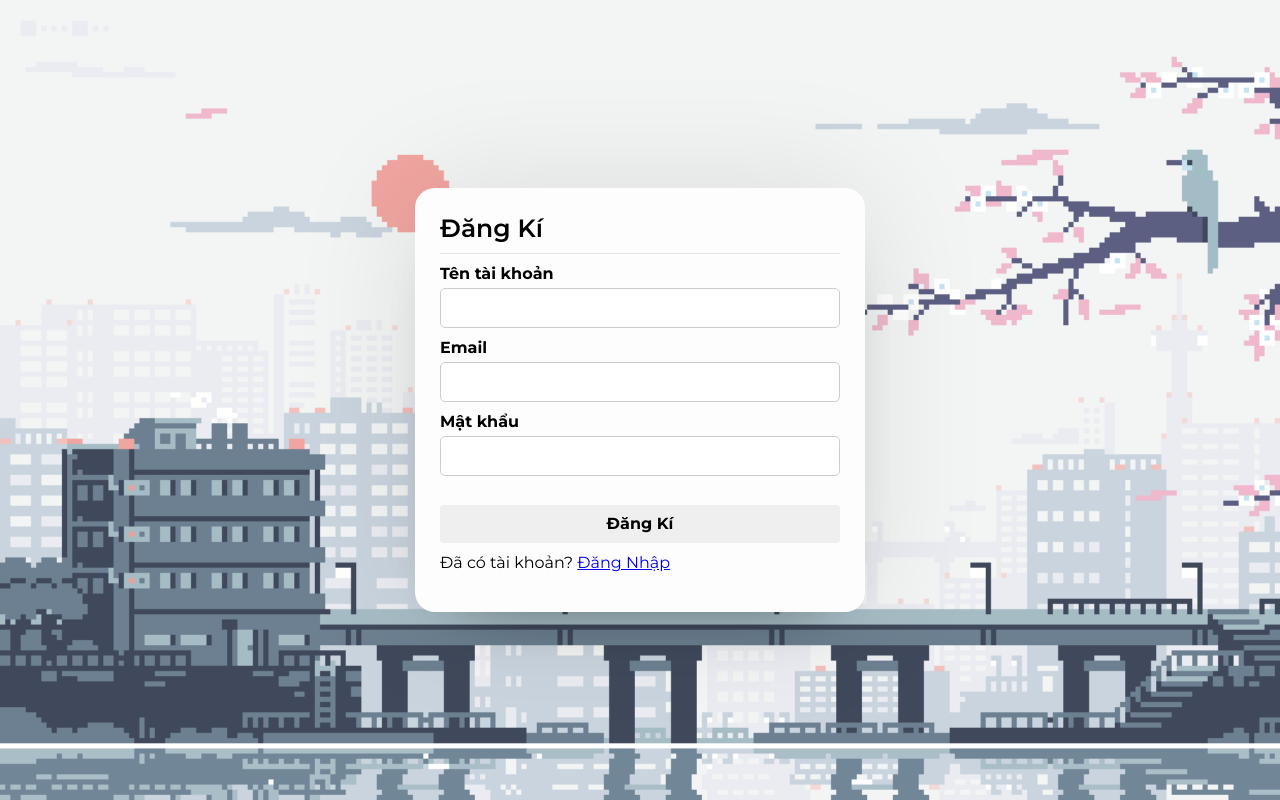
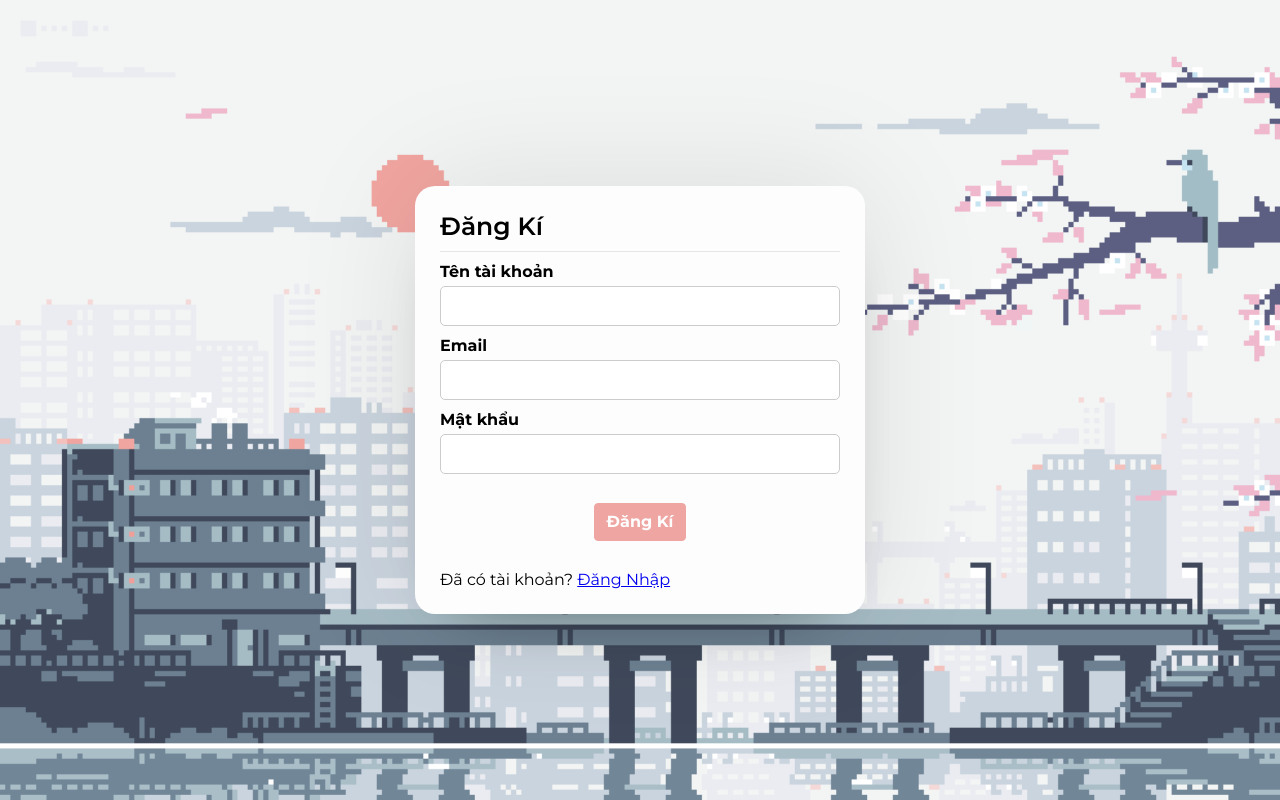
Before and after one commit to AtelierMizumi/WebDesign-LastTerm, a PHP site: page /register.php in a window 1280 px wide. Run offline with PHP 8.4, Linux system fonts and the light colour scheme.

Commit message:
small css class changes

```diff
--- a/index.php
+++ b/index.php
@@ -60,7 +60,8 @@
 
                     <input type="submit" class="btn btn-primary fw-bold" name="submit" value="Đăng Nhập" required>
                 </div>
-                <div class="links">
+                <br>
+                <div class="">
                     Chưa có tải khoản? <a href="register.php">Đăng Kí Ngay</a>
                 </div>
             </form>
--- a/register.php
+++ b/register.php
@@ -60,9 +60,10 @@
                 </div>
                 <br>
                 <div class="field">
-                    <input type="submit" class="btn" name="submit" value="Đăng Kí" required>
+                    <input type="submit" class="btn btn-primary fw-bold" name="submit" value="Đăng Kí" required>
                 </div>
-                <div class="links">
+                <br>
+                <div class="">
                     Đã có tài khoản? <a href="index.php">Đăng Nhập</a>
                 </div>
             </form>
```
